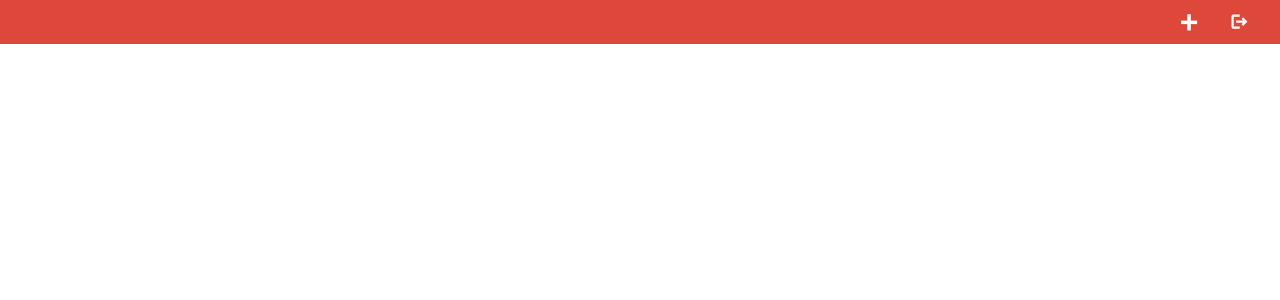
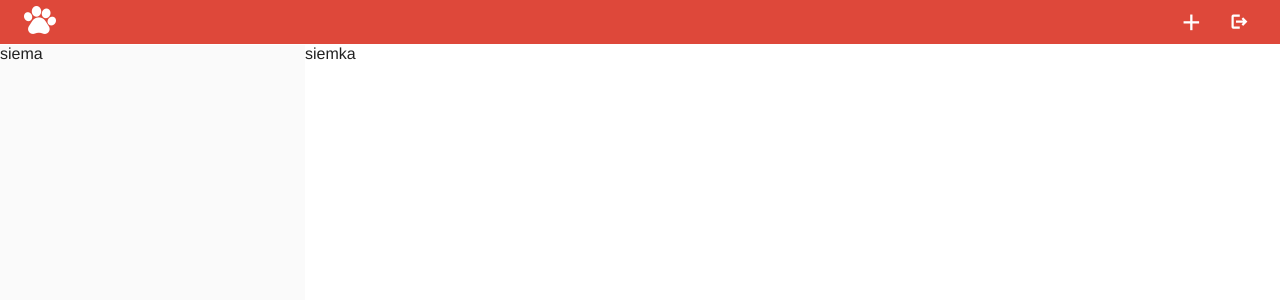
Before and after one commit to dziubichmarlena/toDoList_front, an Angular app: page /zadania in a window 1280 px wide. Shown: the top 300 px of the page. Built offline with nearby package versions, Linux system fonts and the light colour scheme; sample sign-in values are in the browser's storage.

Commit message:
sidenav, working mattooltip

```diff
--- a/src/app/app-routing.module.ts
+++ b/src/app/app-routing.module.ts
@@ -5,7 +5,8 @@ import { AppComponent } from './app.component';
 import { HomepageComponent } from './homepage/homepage.component';
 import { SignupComponent } from './signup/signup.component';
 import { LoginGuard } from './guard/login.guard';
-import { TodopageComponent } from './todopage/todopage.component';
+import { TaskspageComponent } from './taskspage/taskspage.component';
+
 
 
 
@@ -14,7 +15,7 @@ const routes: Routes = [
   {path: '', component: HomepageComponent},
   {path: 'logowanie', component: LoginComponent},
   {path: 'rejestracja', component: SignupComponent},
-  {path: 'zadania', component: TodopageComponent, canActivate: [LoginGuard]}
+  {path: 'zadania', component: TaskspageComponent, canActivate: [LoginGuard]}
 ];
 
 @NgModule({
--- a/src/app/todopage/todopage.component.css
+++ b/src/app/taskspage/taskspage.component.css
@@ -28,3 +28,41 @@
     display: flex;
     justify-content: end;
 }
+
+.mat-toolbar{
+    background-color: white !important;
+}
+
+#whitepaw{
+    width: 100%;
+    display: flex;
+}
+
+#whitepawImage{
+    align-self: center;
+    margin-left: 0.5rem;
+}
+
+#sidenav{
+    height: 100%;
+    width: 305px;
+    background-color: #fafafa;
+}
+
+#sidenavContent{
+    background-color: white;
+    height: 100%;
+}
+
+#sidenavDiv{
+    height: 93%;
+    margin-top: -1.2rem;
+}
+
+#sidenavContainer{
+    height: 100%;
+}
+
+.mat-drawer-side{
+    border-right: none ;
+}
--- /dev/null
+++ b/src/app/taskspage/taskspage.component.html
@@ -0,0 +1,22 @@
+<mat-toolbar>
+    <mat-toolbar-row id="todoToolbar">
+        <div id="whitepaw">
+            <img src="/assets/images/whitepaw.png" alt="whitepaw" id="whitepawImage">
+        </div>
+        <button mat-button class="toolbarButton">
+            <span matTooltip="Dodaj zadanie">+</span>
+        </button>
+        <button mat-button class="toolbarButton" id="logoutButton"><mat-icon id="logoutIcon">logout</mat-icon>
+        </button>
+    </mat-toolbar-row>
+</mat-toolbar>
+<div id="sidenavDiv">
+    <mat-sidenav-container id="sidenavContainer">
+        <mat-sidenav mode="side" opened id="sidenav">
+            siema
+        </mat-sidenav>
+        <mat-sidenav-content id="sidenavContent">
+            siemka
+        </mat-sidenav-content>
+    </mat-sidenav-container>
+</div>
--- a/src/app/todopage/todopage.component.html
+++ /dev/null
@@ -1,9 +0,0 @@
-<mat-toolbar>
-    <mat-toolbar-row id="todoToolbar">
-            <button mat-button class="toolbarButton">
-                <span matTooltip="Dodaj zadanie" matTooltipPosition="right">+</span>
-            </button>
-        <button mat-button class="toolbarButton" (click)="logout()" id="logoutButton"><mat-icon id="logoutIcon">logout</mat-icon>
-        </button>
-    </mat-toolbar-row>
-</mat-toolbar>
--- a/src/styles.css
+++ b/src/styles.css
@@ -1,4 +1,5 @@
 @import url("https://fonts.googleapis.com/icon?family=Material+Icons");
+@import "~@angular/material/prebuilt-themes/indigo-pink.css";
 /* You can add global styles to this file, and also import other style files */
 html{
     height: 100%;
@@ -24,3 +25,15 @@ mat-tooltip-component .mdc-tooltip__surface {
     color: white;
     border-radius: 10px;
 }
+
+.mdc-text-field--filled:not(.mdc-text-field--disabled){
+    background-color: white !important;
+}
+
+.mdc-text-field--filled .mdc-line-ripple::after {
+    border-bottom-color: var(--mdc-theme-primary, rgba(0, 0, 0, 0.244));
+}
+
+.mat-mdc-form-field:hover{
+    background-color: white !important;
+}
```
Also changed, not shown: src/app/app.module.ts (+9 -5 lines), src/app/taskspage/taskspage.component.ts (renamed from src/app/todopage/todopage.component.ts, +5 -5 lines), src/assets/images/whitepaw.png (added).
